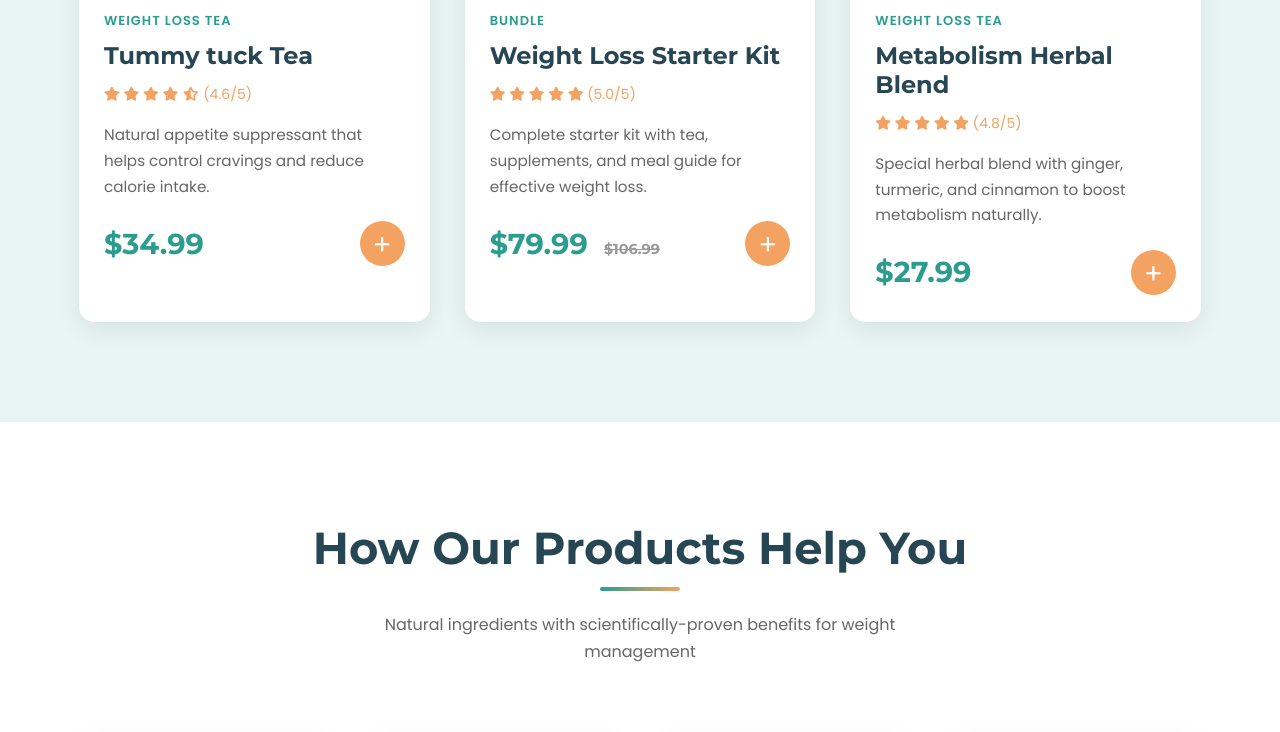
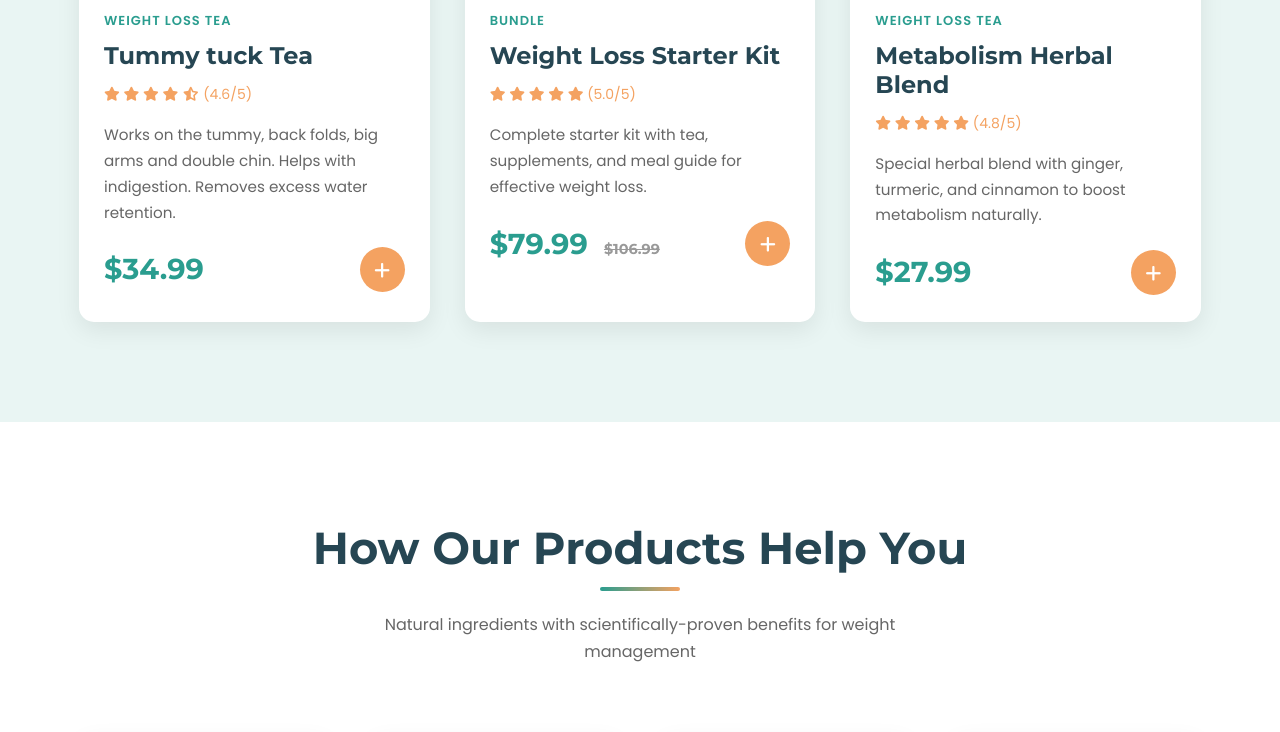
Before and after one commit to Ernstewa/Melt-away-tea, a plain HTML site: page index.html in a window 1280 px wide. Shown: the part 2000-2732 px from the top of the page. Drawn offline with Linux system fonts and the light colour scheme.

Commit message:
Update index.html

```diff
--- a/index.html
+++ b/index.html
@@ -1165,7 +1165,8 @@
                             <i class="fas fa-star-half-alt"></i>
                             (4.6/5)
                         </div>
-                        <p class="product-description">Natural appetite suppressant that helps control cravings and reduce calorie intake.</p>
+                        <p class="product-description">Works on the tummy, back folds, big arms and double chin. Helps with indigestion.
+                           Removes excess water retention.</p>
                         <div class="product-footer">
                             <div class="product-price">$34.99</div>
                             <button class="add-to-cart" data-product="CraveControl Capsules">
```
